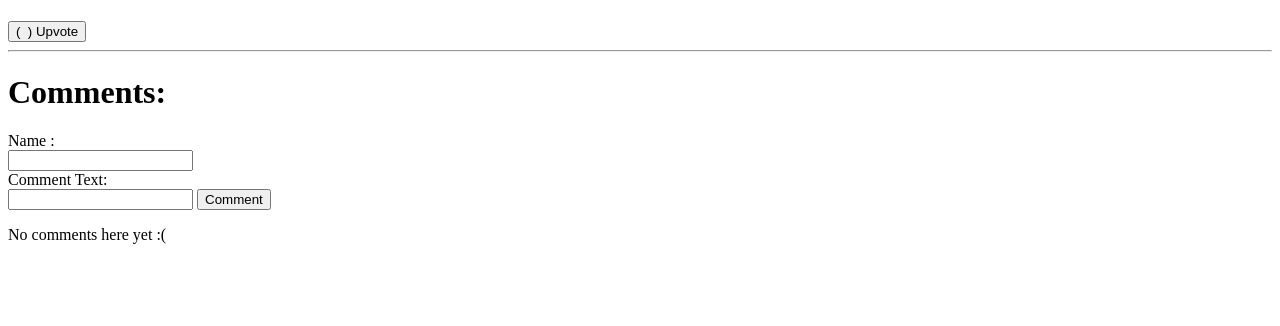
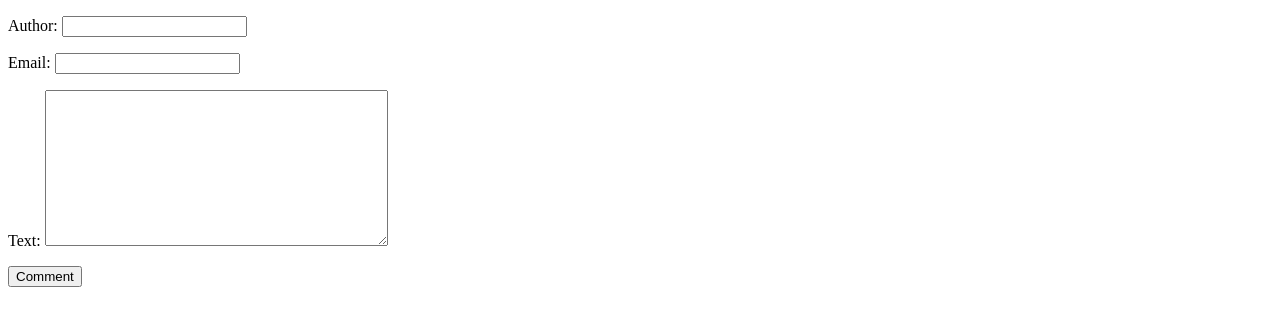
Before and after one commit to Hudda/Myblog, a Django app: page /blog/1/comment/ in a window 1280 px wide. Shown: the top 326 px of the page. Run offline with Django 3.2, Linux system fonts and the light colour scheme; tables that the repository leaves empty hold one stand-in row (values such as "Sample post").

Commit message:
Implemented Comment feature Added Image option in post

```diff
--- a/mysite/blog/forms.py
+++ b/mysite/blog/forms.py
@@ -6,4 +6,4 @@ class CommentForm(forms.ModelForm):
 
     class Meta:
         model = Comment
-        fields = ('author', 'text',)
+        fields = ('author', 'email', 'text',)
--- a/mysite/blog/models.py
+++ b/mysite/blog/models.py
@@ -5,9 +5,10 @@ from django.utils import timezone
 
 class Post(models.Model):
     topic_text = models.CharField(max_length=200, null=False)
+    image = models.ImageField(null=True)
     content_text = models.TextField(null=False)
     vote = models.IntegerField(default=0)
-    pub_date = models.DateTimeField('date published')
+    pub_date = models.DateTimeField(default=timezone.now)
 
     def was_published_recently(self):
         now = timezone.now()
@@ -21,8 +22,13 @@ class Post(models.Model):
 class Comment(models.Model):
     post = models.ForeignKey(Post, on_delete=models.CASCADE, related_name='comments')
     author = models.CharField(max_length=100)
+    email = models.EmailField(blank=False)
     text = models.TextField()
     pub_date = models.DateTimeField(default=timezone.now)
 
+    def was_published_recently(self):
+        now = timezone.now()
+        return self.pub_date <= now
+
     def __str__(self):
         return self.text
--- /dev/null
+++ b/mysite/blog/templates/blog/comment.html
@@ -0,0 +1,14 @@
+<!DOCTYPE html>
+<html lang="en">
+<head>
+    <meta charset="UTF-8">
+    <title>Title</title>
+</head>
+<body>
+    <form method="Post">
+        {% csrf_token %}
+        {{ form.as_p }}
+        <input type="submit" value="Comment">
+    </form>
+</body>
+</html>
--- a/mysite/blog/templates/blog/detail.html
+++ b/mysite/blog/templates/blog/detail.html
@@ -16,19 +16,14 @@
     </form>
     <hr>
     <h1>Comments: </h1>
-    <form action="{% url 'blog:comment' post.id %}" method="post">
-        <label for="name">Name :</label><br>
-        <input id="name" type="text" name="name" value="{{ name_text }}"><br>
-        <label for="comment">Comment Text: </label><br>
-        <input id="comment" type="text" name="name" value="{{ comment_text }}">
-        {% csrf_token %}
-        <input type="submit" value="Comment">
-    </form>
+    <a href={% url 'blog:comment' post.id %}>Leave Reply</a>
     {% for comment in post.comments.all %}
         <div class="comment">
+            {% if comment.was_published_recently %}
             <div class="date">{{ comment.pub_date }}</div>
             <strong>{{ comment.author }}</strong>
             <p>{{ comment.text|linebreaks }}</p>
+            {% endif %}
         </div>
     {% empty %}
         <p>No comments here yet :(</p>
--- a/mysite/blog/templates/blog/index.html
+++ b/mysite/blog/templates/blog/index.html
@@ -5,7 +5,6 @@
 <head>
     <meta charset="UTF-8">
     <title>Title</title>
-    <link rel="stylesheet" type="text/css" href="{% static 'polls/style.css' %}">
 </head>
 <body>
     {% if latest_post_list %}
--- a/mysite/blog/tests.py
+++ b/mysite/blog/tests.py
@@ -85,3 +85,8 @@ class PostDetailViewTests(TestCase):
         url = reverse('blog:detail', args=(future_post.id,))
         response = self.client.get(url)
         self.assertEqual(response.status_code, 404)
+
+
+class CommentViewTests(TestCase):
+
+    def test_
--- a/mysite/blog/views.py
+++ b/mysite/blog/views.py
@@ -33,6 +33,7 @@ def vote(request, post_id):
     return HttpResponseRedirect(reverse('blog:detail', args=(post_id,)))
 
 def get_comment(request, post_id):
+    post = get_object_or_404(Post, pk=post_id)
     if request.method == 'POST':
         form = CommentForm(request.POST)
 
@@ -40,8 +41,8 @@ def get_comment(request, post_id):
             comment = form.save(commit=False)
             comment.post = post
             comment.save()
-            return HttpResponseRedirect(reverse('blog:comment', args=(post_id,)))
+            return HttpResponseRedirect(reverse('blog:detail', args=(post_id,)))
     else:
         form = CommentForm()
 
-    return render(request, 'blog/detail.html', {'form': form})
+    return render(request, 'blog/comment.html', {'form': form})
```
Also changed, not shown: mysite/blog/static/polls/style.css (deleted, +0 -7 lines), mysite/blog/templates/blog/results.html (deleted, +0 -18 lines), mysite/blog/migrations/0007_comment_email.py (added), mysite/blog/migrations/0008_auto_20181003_2322.py (added), mysite/blog/migrations/0009_auto_20181003_2324.py (added), mysite/blog/migrations/0010_post_image.py (added), mysite/blog/static/polls/images/background.jpg (deleted).
